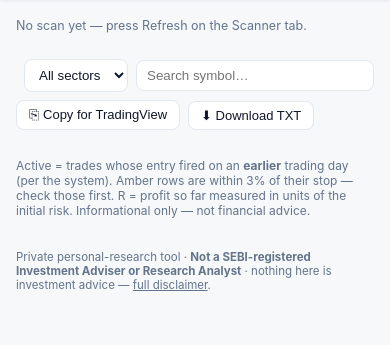
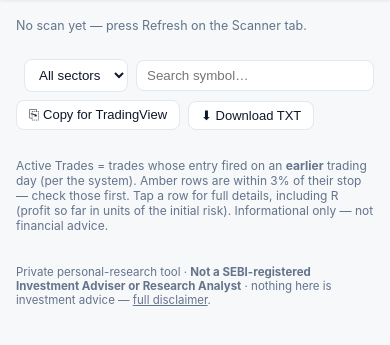
Before and after one commit to krishbahri93/zigzag-kb-scanner, a FastAPI app: page /active in a window 390 px wide; the page is wider, and only the part inside the window is pictured. Shown: the part 133-478 px from the top of that part. Run offline with FastAPI, Linux system fonts and the light colour scheme; some libraries are stand-ins or nearby versions.

Commit message:
Active Trades tab: PnL-first columns, R moved to the expanded row
Owner's order: Symbol - Trade - Entry - CMP - PnL (was "Since entry %") -
Day % - To target % - Stop Loss - Vol x - Entered On - Bars Held. The R
column leaves the table (default sort is now PnL); R lives in the tap-open
detail box and stays on the phone card as the small line under the
headline, which now leads with PnL % (owner wants profit emphasized over
R-multiples). Tab and footer renamed to "Active Trades"; meta date uses
the friendly format.

Co-Authored-By: Claude Fable 5 <noreply@anthropic.com>

```diff
--- a/app/templates/active.html
+++ b/app/templates/active.html
@@ -18,9 +18,9 @@
 </table></div>
 <div class="mcards" id="mcards"></div>
 
-<p class="foot">Active = trades whose entry fired on an <b>earlier</b> trading day (per the system).
-Amber rows are within 3% of their stop — check those first. R = profit so far measured in units of
-the initial risk. Informational only — not financial advice.</p>
+<p class="foot">Active Trades = trades whose entry fired on an <b>earlier</b> trading day (per the
+system). Amber rows are within 3% of their stop — check those first. Tap a row for full details,
+including R (profit so far in units of the initial risk). Informational only — not financial advice.</p>
 
 <script>
 (function () {
@@ -28,18 +28,17 @@ the initial risk. Informational only — not financial advice.</p>
   const COLS = [
     { k: "sym",        t: "Symbol"     },
     { k: "swing",      t: "Trade"      },
-    { k: "entry_date", t: "Entered"    },
-    { k: "_days",      t: "Bars held"  },
     { k: "_entry",     t: "Entry"      },
     { k: "ltp",        t: "CMP"        },
-    { k: "_since",     t: "Since entry %" },
+    { k: "_since",     t: "PnL"        },
     { k: "day_pct",    t: "Day %"      },
-    { k: "_r",         t: "R"          },
     { k: "_totp",      t: "To target %"},
-    { k: "_sl",        t: "Stop"       },
+    { k: "_sl",        t: "Stop Loss"  },
     { k: "vol_x",      t: "Vol ×"      },
+    { k: "entry_date", t: "Entered On" },
+    { k: "_days",      t: "Bars Held"  },
   ];
-  let trades = [], sortK = "_r", sortDir = -1, expanded = null;
+  let trades = [], sortK = "_since", sortDir = -1, expanded = null;
   const F = { sector: "", swing: "", q: "", near: "" };
 
   const rMult  = t => (t.entry_hi && t.sl && t.entry_hi > t.sl && t.ltp !== null)
@@ -108,18 +107,17 @@ the initial risk. Informational only — not financial advice.</p>
       return `<tr class="datarow ${nearSL(t) ? "warn" : ""}" data-i="${i}">
         <td><a class="sym" target="_blank" rel="noopener" href="${K.tv(t.sym)}">${t.sym}</a>${nm}${warnTag}</td>
         <td style="text-align:left"><span class="tn">${t.swing}</span></td>
-        <td class="muted">${t.entry_date || "—"}</td>
-        <td>${t.bars_in_state ?? "—"}</td>
         <td>${K.nf(t.entry_hi)}</td>
         <td>${K.nf(t.ltp)}</td>
         <td class="${se > 0 ? "pos" : se < 0 ? "neg" : ""}">${se === null ? "—" : (se > 0 ? "+" : "") + K.nf(se, 1) + "%"}</td>
         <td class="${dp > 0 ? "pos" : dp < 0 ? "neg" : ""}">${(dp === null || dp === undefined) ? "—" : (dp > 0 ? "+" : "") + K.nf(dp) + "%"}</td>
-        <td class="${r > 0 ? "pos" : r < 0 ? "neg" : ""}">${r === null ? "—" : (r > 0 ? "+" : "") + K.nf(r, 2) + "R"}</td>
         <td>${tp === null ? "—" : "+" + K.nf(tp, 1) + "%"}</td>
         <td>${K.nf(t.sl)}${nearSL(t) ? " ⚠" : ""}</td>
         <td>${(t.vol_x === null || t.vol_x === undefined) ? "—" : (t.vol_x >= 2 ? `<span class="volx">⚡ ${K.nf(t.vol_x, 1)}×</span>` : K.nf(t.vol_x, 1) + "×")}</td>
+        <td class="muted">${t.entry_date || "—"}</td>
+        <td>${t.bars_in_state ?? "—"}</td>
       </tr>` + (expanded === key(t) ? detailRow(t) : "");
-    }).join("") || `<tr><td colspan="12" class="muted" style="padding:24px;text-align:center">No active trades right now.</td></tr>`;
+    }).join("") || `<tr><td colspan="11" class="muted" style="padding:24px;text-align:center">No active trades right now.</td></tr>`;
 
     document.querySelectorAll("tr.datarow").forEach(tr => tr.onclick = e => {
       if (e.target.closest("a")) return;
@@ -139,8 +137,8 @@ the initial risk. Informational only — not financial advice.</p>
         <div class="r1">
           <a class="sym" target="_blank" rel="noopener" href="${K.tv(t.sym)}">${t.sym}</a>
           <span class="tn">${t.swing}</span>${warnTag}
-          <span class="right num"><b class="${r > 0 ? "pos" : r < 0 ? "neg" : ""}">${r === null ? "—" : (r > 0 ? "+" : "") + K.nf(r, 2) + "R"}</b><br>
-            <span class="${se > 0 ? "pos" : se < 0 ? "neg" : "muted"}" style="font-size:12px">${se === null ? "" : (se > 0 ? "+" : "") + K.nf(se, 1) + "% since entry"}</span></span>
+          <span class="right num"><b class="${se > 0 ? "pos" : se < 0 ? "neg" : ""}">${se === null ? "—" : (se > 0 ? "+" : "") + K.nf(se, 1) + "%"}</b><br>
+            <span class="muted" style="font-size:12px">${r === null ? "" : (r > 0 ? "+" : "") + K.nf(r, 2) + "R"}</span></span>
         </div>
         <div class="r2">
           <span>CMP <b>${K.nf(t.ltp)}</b> <span class="${dp > 0 ? "pos" : dp < 0 ? "neg" : "muted"}">${(dp === null || dp === undefined) ? "" : (dp > 0 ? "+" : "") + K.nf(dp) + "%"}</span></span>
@@ -165,12 +163,14 @@ the initial risk. Informational only — not financial advice.</p>
   }
 
   function detailRow(t) {
-    return `<tr class="detail"><td colspan="12">
+    const r = rMult(t);
+    return `<tr class="detail"><td colspan="11">
       <div class="swings">
         <div class="swingbox"><b>${t.swing}</b> · depth ${K.nf(t.depth_pct, 1)}% · peak A ${K.nf(t.A)}<br>
           Entry ${K.band(t.entry_lo, t.entry_hi)} · Target ${K.band(t.tp_lo, t.tp_hi)} · Stop ${K.nf(t.sl)}</div>
-        <div class="swingbox">Sector: <b>${t.sector || "—"}</b><br>
-          B (common low) ${K.nf(t.B)} · data as of ${t.asof}</div>
+        <div class="swingbox">R so far: <b class="${r > 0 ? "pos" : r < 0 ? "neg" : ""}">${r === null ? "—" : (r > 0 ? "+" : "") + K.nf(r, 2) + "R"}</b>
+          <span class="muted">(profit in units of initial risk)</span><br>
+          Sector: <b>${t.sector || "—"}</b> · B (common low) ${K.nf(t.B)} · data as of ${t.asof}</div>
       </div></td></tr>`;
   }
 
@@ -185,7 +185,7 @@ the initial risk. Informational only — not financial advice.</p>
     if (!res.scan) { $("meta").textContent = "No scan yet — press Refresh on the Scanner tab."; return; }
     trades = K.flatten(res.scan).filter(t => t.sig === "Active");
     const warn = trades.filter(nearSL).length;
-    $("meta").innerHTML = `Data as of ${res.scan.data_asof} · <b>${trades.length}</b> active trades` +
+    $("meta").innerHTML = `Data as of ${K.fmtDate(res.scan.data_asof)} · <b>${trades.length}</b> active trades` +
       (warn ? ` · <span class="neg">${warn} near stop ⚠</span>` : "");
     const sectors = [...new Set(trades.map(t => t.sector).filter(Boolean))].sort();
     $("fSector").innerHTML = '<option value="">All sectors</option>' +
```
